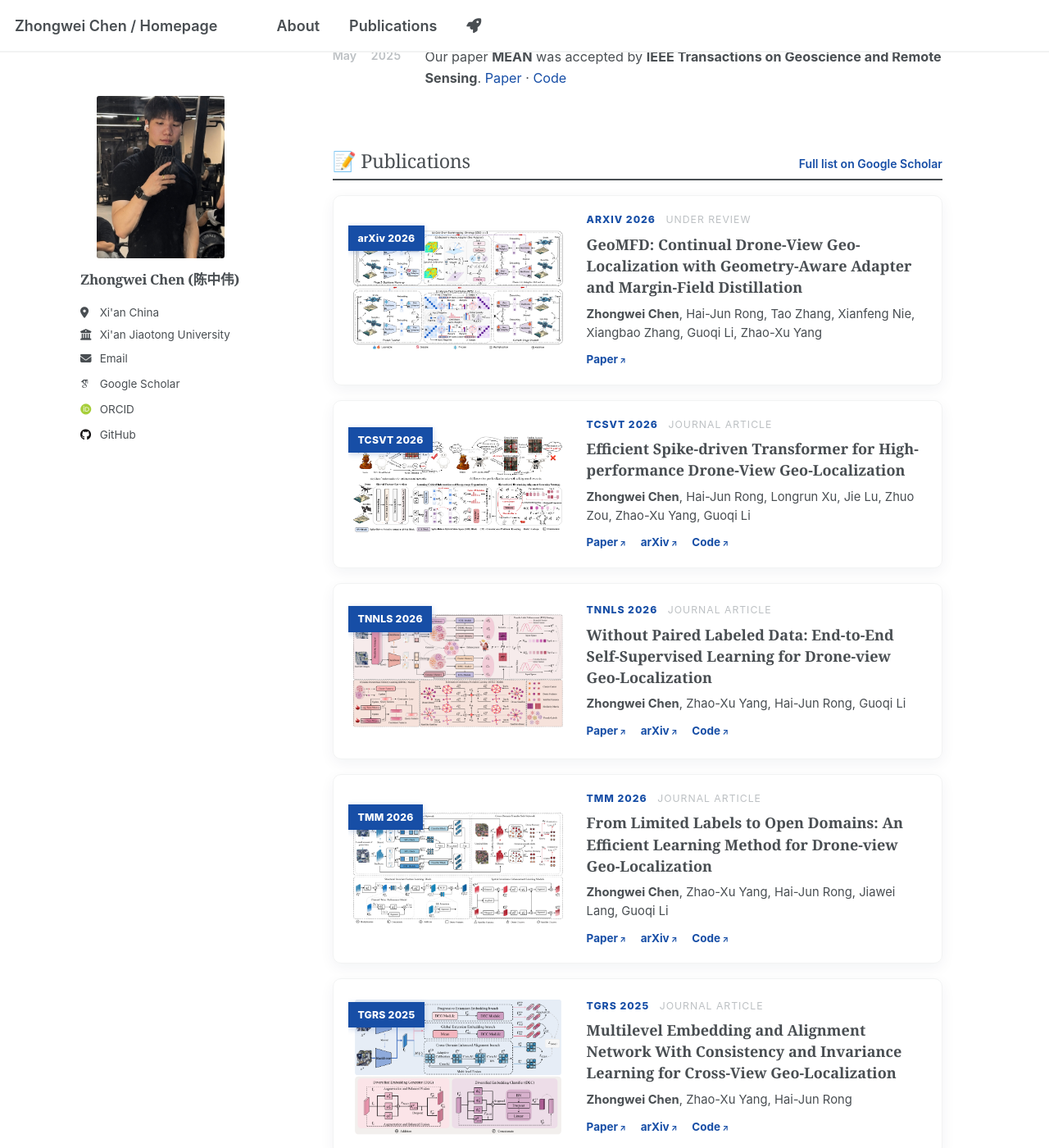
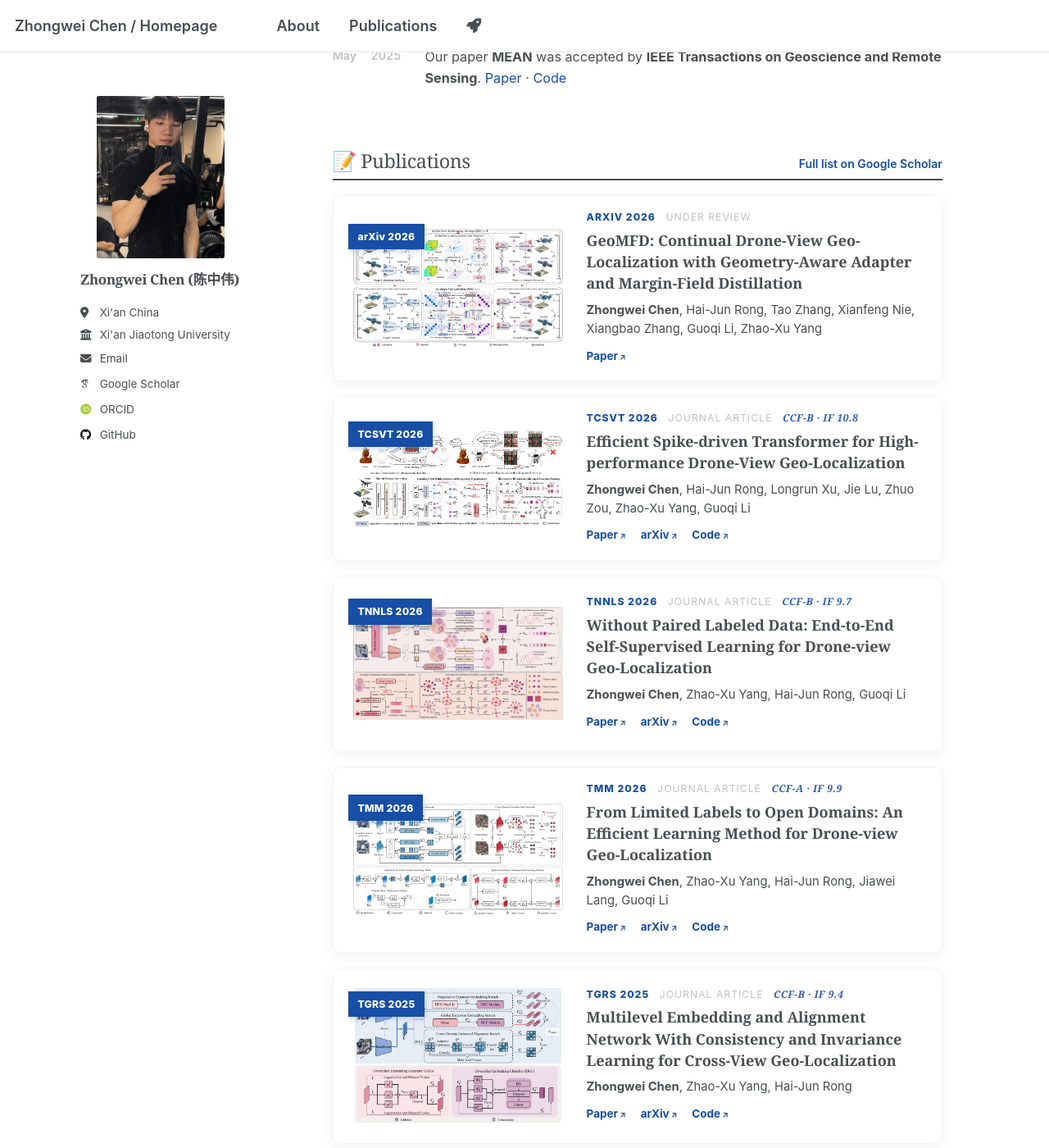
Before and after one commit to ISChenawei/ISChenawei.github.io, a Jekyll site: the page built from _pages/about.md, in a window 1280 px wide and 1400 px high, scrolled down 887 px. Shown: the whole window at 82% size. Built offline with Jekyll 4.4.1, drawn with Linux system fonts in a browser that asks for light colours; some web fonts are replaced; a script that is not in the unit is left out.

Commit message:
Update personal homepage

```diff
--- a/_pages/about.md
+++ b/_pages/about.md
@@ -48,7 +48,7 @@ redirect_from:
       <img src="/images/publications/tcsvt.png" alt="SpikeViMFormer network architecture" loading="lazy">
     </a>
     <div class="publication-info">
-      <div class="publication-meta"><span class="publication-venue-mark">TCSVT 2026</span><span>Journal Article</span></div>
+      <div class="publication-meta"><span class="publication-venue-mark">TCSVT 2026</span><span>Journal Article</span><span class="publication-metrics">CCF-B · IF 10.8</span></div>
       <h3>Efficient Spike-driven Transformer for High-performance Drone-View Geo-Localization</h3>
       <p class="publication-authors"><strong>Zhongwei Chen</strong>, Hai-Jun Rong, Longrun Xu, Jie Lu, Zhuo Zou, Zhao-Xu Yang, Guoqi Li</p>
       <div class="publication-links"><a href="https://ieeexplore.ieee.org/document/11622533">Paper</a><a href="https://arxiv.org/abs/2512.19365">arXiv</a><a href="https://github.com/ISChenawei/SpikeViMFormer">Code</a></div>
@@ -60,7 +60,7 @@ redirect_from:
       <img src="/images/publications/tnnls.png" alt="DMNIL network architecture" loading="lazy">
     </a>
     <div class="publication-info">
-      <div class="publication-meta"><span class="publication-venue-mark">TNNLS 2026</span><span>Journal Article</span></div>
+      <div class="publication-meta"><span class="publication-venue-mark">TNNLS 2026</span><span>Journal Article</span><span class="publication-metrics">CCF-B · IF 9.7</span></div>
       <h3>Without Paired Labeled Data: End-to-End Self-Supervised Learning for Drone-view Geo-Localization</h3>
       <p class="publication-authors"><strong>Zhongwei Chen</strong>, Zhao-Xu Yang, Hai-Jun Rong, Guoqi Li</p>
       <div class="publication-links"><a href="https://ieeexplore.ieee.org/document/11540350">Paper</a><a href="https://arxiv.org/abs/2502.11381">arXiv</a><a href="https://github.com/ISChenawei/DMNIL">Code</a></div>
@@ -72,7 +72,7 @@ redirect_from:
       <img src="/images/publications/tmm.png" alt="CDIKTNet network architecture" loading="lazy">
     </a>
     <div class="publication-info">
-      <div class="publication-meta"><span class="publication-venue-mark">TMM 2026</span><span>Journal Article</span></div>
+      <div class="publication-meta"><span class="publication-venue-mark">TMM 2026</span><span>Journal Article</span><span class="publication-metrics publication-metrics--a">CCF-A · IF 9.9</span></div>
       <h3>From Limited Labels to Open Domains: An Efficient Learning Method for Drone-view Geo-Localization</h3>
       <p class="publication-authors"><strong>Zhongwei Chen</strong>, Zhao-Xu Yang, Hai-Jun Rong, Jiawei Lang, Guoqi Li</p>
       <div class="publication-links"><a href="https://ieeexplore.ieee.org/document/11622851">Paper</a><a href="https://arxiv.org/abs/2503.07520">arXiv</a><a href="https://github.com/ISChenawei/CDIKTNet">Code</a></div>
@@ -84,7 +84,7 @@ redirect_from:
       <img src="/images/publications/tgrs.png" alt="MEAN network architecture" loading="lazy">
     </a>
     <div class="publication-info">
-      <div class="publication-meta"><span class="publication-venue-mark">TGRS 2025</span><span>Journal Article</span></div>
+      <div class="publication-meta"><span class="publication-venue-mark">TGRS 2025</span><span>Journal Article</span><span class="publication-metrics">CCF-B · IF 9.4</span></div>
       <h3>Multilevel Embedding and Alignment Network With Consistency and Invariance Learning for Cross-View Geo-Localization</h3>
       <p class="publication-authors"><strong>Zhongwei Chen</strong>, Zhao-Xu Yang, Hai-Jun Rong</p>
       <div class="publication-links"><a href="https://ieeexplore.ieee.org/document/11010144">Paper</a><a href="https://arxiv.org/abs/2412.14819">arXiv</a><a href="https://github.com/ISChenawei/MEAN">Code</a></div>
--- a/assets/css/main.scss
+++ b/assets/css/main.scss
@@ -211,8 +211,23 @@ body { letter-spacing: 0; }
 }
 .publication-figure--wide img { height: 145px; }
 .publication-figure:hover img { transform: scale(1.008); }
-.publication-meta { display: flex; align-items: center; gap: 0.7rem; color: var(--global-text-color-light); font-size: 0.68rem; text-transform: uppercase; letter-spacing: 0.08em; }
+.publication-meta { display: flex; align-items: baseline; flex-wrap: wrap; gap: 0.7rem; color: var(--global-text-color-light); font-size: 0.68rem; line-height: 1.35; text-transform: uppercase; letter-spacing: 0.08em; }
 .publication-venue-mark { color: var(--accent); font-weight: 800; }
+.publication-metrics {
+  display: inline-block;
+  color: var(--accent);
+  font-family: Georgia, "Times New Roman", serif;
+  font-size: 1em;
+  font-style: italic;
+  font-weight: 600;
+  line-height: 1.35;
+  letter-spacing: 0.035em;
+  text-transform: none;
+  white-space: nowrap;
+  opacity: 0.9;
+  font-variant-numeric: lining-nums tabular-nums;
+}
+.publication-metrics--a { color: var(--accent); opacity: 0.9; }
 .publication-info h3 { margin: 0.35rem 0 0.48rem; font-family: Georgia, "Times New Roman", serif; font-size: 1rem; font-weight: 600; line-height: 1.45; }
 .publication-authors, .publication-journal { margin: 0.12rem 0 !important; font-size: 0.82rem !important; line-height: 1.55; }
 .publication-journal { color: var(--global-text-color-light); font-style: italic; }
```
